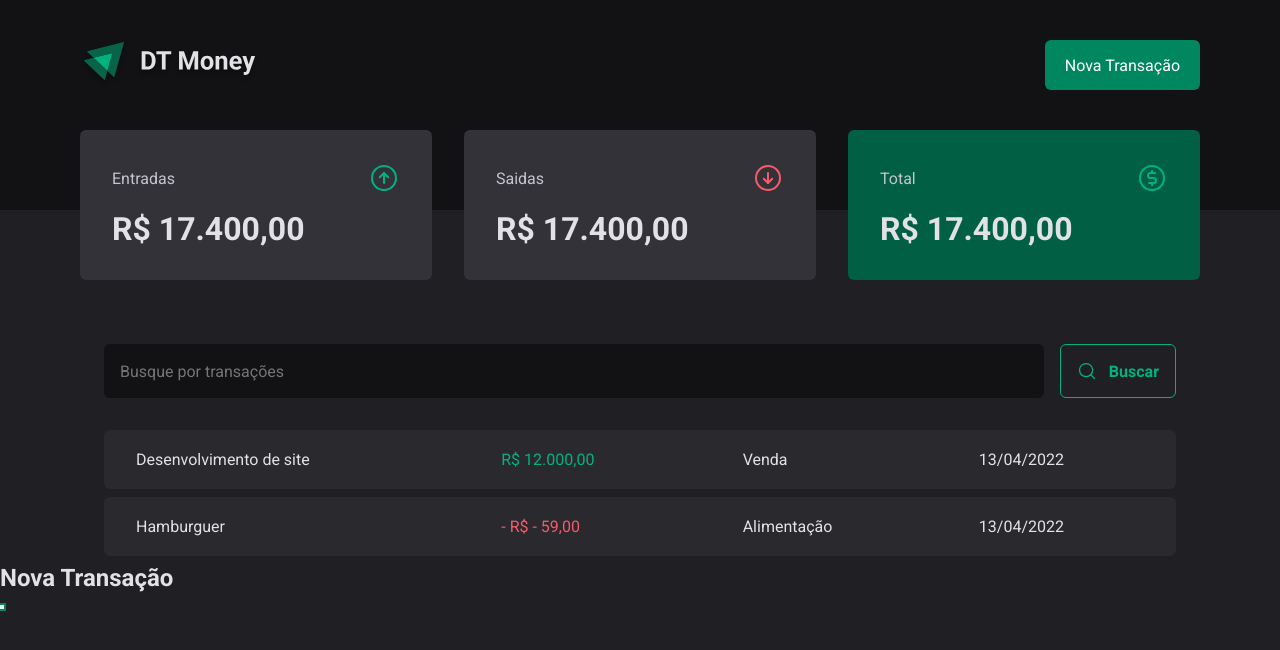
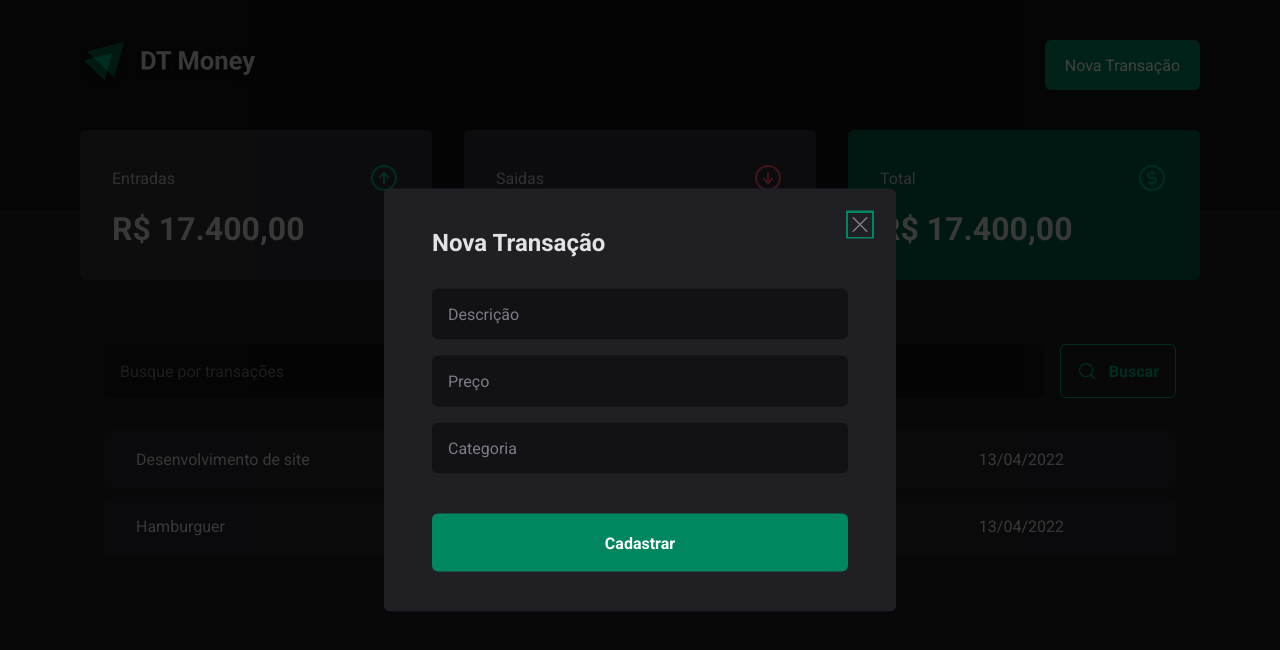
Before and after one commit to FabianHenrick/03-dt-money, a React (Vite) app: page / in a window 1280 px wide. Both pictures are taken after a click on the button "Nova Transação". Shown: the top 650 px of the page. Built offline with nearby package versions, Linux system fonts and the light colour scheme.

Commit message:
modal pop up overlay

```diff
--- a/src/components/Header/index.tsx
+++ b/src/components/Header/index.tsx
@@ -1,6 +1,7 @@
 import { HeaderContainer, HeaderContent, NewTransactionButton } from "./styles";
 import logoImg from "../../assets/Logo.svg";
 import * as Dialog from "@radix-ui/react-dialog";
+import { NewTransactionModal } from "../NewTransactionMondal";
 
 export function Header() {
   return (
@@ -12,14 +13,7 @@ export function Header() {
             <NewTransactionButton>Nova Transação</NewTransactionButton>
           </Dialog.Trigger>
 
-          <Dialog.Portal>
-            <Dialog.Overlay>
-              <Dialog.Content>
-                <Dialog.Title>Nova Transação</Dialog.Title>
-                <Dialog.Close />
-              </Dialog.Content>
-            </Dialog.Overlay>
-          </Dialog.Portal>
+          <NewTransactionModal />
         </Dialog.Root>
       </HeaderContent>
     </HeaderContainer>
--- a/src/components/NewTransactionMondal/index.tsx
+++ b/src/components/NewTransactionMondal/index.tsx
@@ -1,3 +1,23 @@
+import * as Dialog from "@radix-ui/react-dialog";
+import { CloseButton, Content, Overlay } from "./styles";
+import { X } from "phosphor-react";
+
 export function NewTransactionModal() {
-  return <div>bla bla</div>;
+  return (
+    <Dialog.Portal>
+      <Overlay />
+      <Content>
+        <Dialog.Title>Nova Transação</Dialog.Title>
+        <CloseButton>
+          <X size={24} />
+        </CloseButton>
+        <form>
+          <input type="text" placeholder="Descrição" />
+          <input type="number" placeholder="Preço" />
+          <input type="text" placeholder="Categoria" />
+          <button type="submit">Cadastrar</button>
+        </form>
+      </Content>
+    </Dialog.Portal>
+  );
 }
--- a/src/components/NewTransactionMondal/styles.ts
+++ b/src/components/NewTransactionMondal/styles.ts
@@ -0,0 +1,68 @@
+import styled from "styled-components";
+import * as Dialog from "@radix-ui/react-dialog";
+
+export const Overlay = styled(Dialog.Overlay)`
+  position: fixed;
+  width: 100vw;
+  height: 100vh;
+  inset: 0;
+  background: rgba(0, 0, 0, 0.75);
+`;
+
+export const Content = styled(Dialog.Content)`
+  min-width: 32rem;
+  border-radius: 6px;
+  padding: 2.5rem 3rem;
+  background: ${(props) => props.theme["gray-800"]};
+
+  position: fixed;
+  top: 50%;
+  left: 50%;
+  transform: translate(-50%, -50%);
+
+  form {
+    margin-top: 2rem;
+
+    display: flex;
+    flex-direction: column;
+    gap: 1rem;
+
+    input {
+      border-radius: 6px;
+      color: ${(props) => props.theme.white};
+      border: 0;
+      background: ${(props) => props.theme["gray-900"]};
+      padding: 1rem;
+
+      &::placeholder {
+        color: ${(props) => props.theme["gray-500"]};
+      }
+    }
+    button[type="submit"] {
+      height: 58px;
+      border: 0;
+      background: ${(props) => props.theme["green-500"]};
+      color: ${(props) => props.theme.white};
+      font-weight: bold;
+      padding: 0 1.25rem;
+      border-radius: 6px;
+      margin-top: 1.5rem;
+      cursor: pointer;
+      transition: background-color 0.5s;
+
+      &:hover {
+        background: ${(props) => props.theme["green-700"]};
+      }
+    }
+  }
+`;
+export const CloseButton = styled(Dialog.Close)`
+  position: absolute;
+  background: transparent;
+  border: 0;
+  top: 1.5rem;
+  right: 1.5rem;
+  line-height: 0;
+  cursor: pointer;
+  color: ${(props) => props.theme["gray-500"]};
+`;
```
